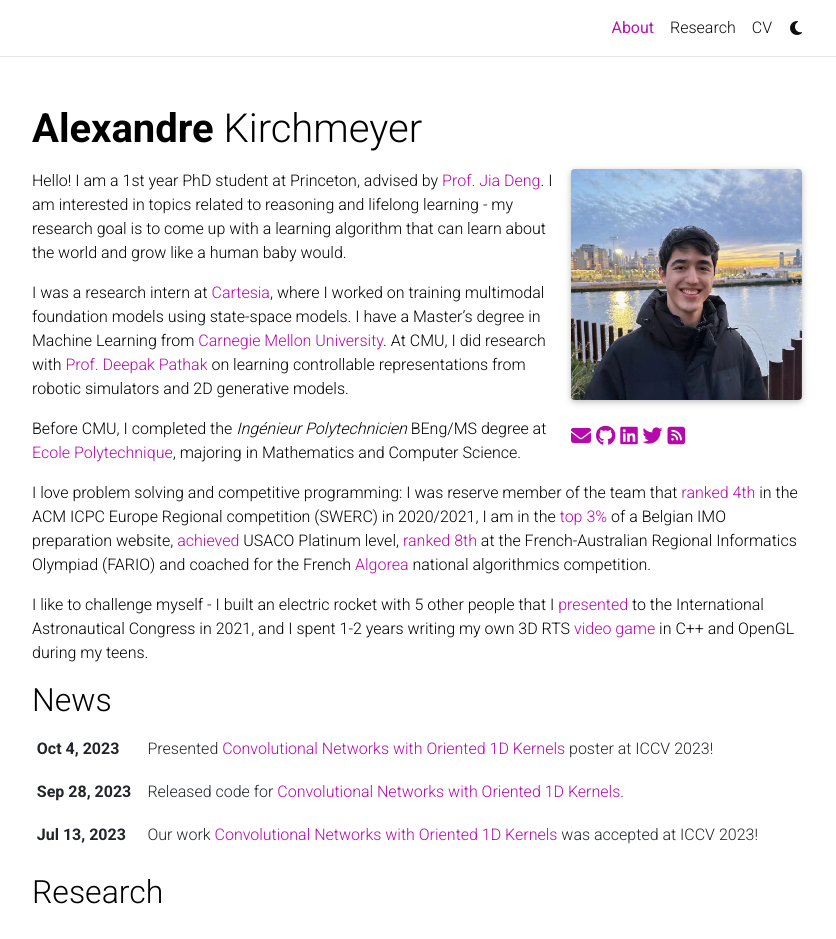
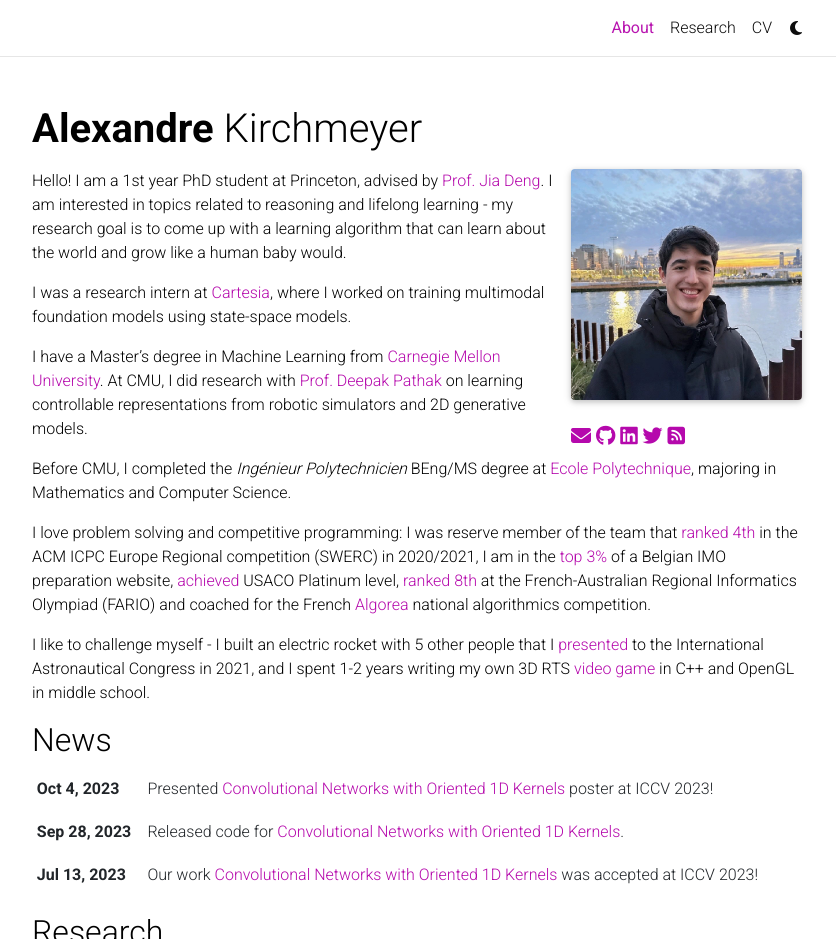
Before and after one commit to akirchmeyer/akirchmeyer, a Jekyll site: the page built from _pages/about.md, in a window 1280 px wide and 1153 px high, cut to the strip 0-939 px from the top of the window. Shown: the whole strip, without its empty margins (223-1059 px from the left). Built offline with Jekyll 4.4.1, drawn with Linux system fonts in a browser that asks for light colours; full-size pictures stand in for the smaller copies a plugin makes; comment, search, counter and statistics services are not loaded; a style sheet for code colours, icons or effects is not loaded.

Commit message:
Update about.md

```diff
--- a/_pages/about.md
+++ b/_pages/about.md
@@ -21,13 +21,14 @@
 I am interested in topics related to reasoning and lifelong learning - my research goal is to come up with a learning algorithm that can learn about the world and grow like a human baby would.
 
 I was a research intern at [Cartesia](https://cartesia.ai/), where I worked on training multimodal foundation models using state-space models.
+
 I have a Master's degree in Machine Learning from [Carnegie Mellon University](https://www.ml.cmu.edu). At CMU, I did research with [Prof. Deepak Pathak](https://www.cs.cmu.edu/~dpathak) on learning controllable representations from robotic simulators and 2D generative models.
 
 Before CMU, I completed the [_Ingénieur Polytechnicien_](https://programmes.polytechnique.edu/en/ingenieur-polytechnicien-program/ingenieur-polytechnicien-program) BEng/MS degree at [Ecole Polytechnique](https://www.polytechnique.edu), majoring in Mathematics and Computer Science.
 
 I love problem solving and competitive programming: I was reserve member of the team that [ranked 4th](https://swerc.eu/2020/theme/scoreboard/index.html) in the ACM ICPC Europe Regional competition (SWERC) in 2020/2021, I am in the [top 3%](https://www.mathraining.be/users/363) of a Belgian IMO preparation website, [achieved](http://www.usaco.org/current/data/dec16_gold_results.html) USACO Platinum level, [ranked 8th](https://orac.amt.edu.au/fario/fario17results.html) at the French-Australian Regional Informatics Olympiad (FARIO) and coached for the French [Algorea](https://algorea.org) national algorithmics competition.
 
-I like to challenge myself - I built an electric rocket with 5 other people that I [presented](https://iafastro.directory/iac/paper/id/64940/summary/) to the International Astronautical Congress in 2021, and I spent 1-2 years writing my own 3D RTS [video game](https://bitbucket.org/akirchmeyer/tactics-4/commits/branch/r3) in C++ and OpenGL during my teens.
+I like to challenge myself - I built an electric rocket with 5 other people that I [presented](https://iafastro.directory/iac/paper/id/64940/summary/) to the International Astronautical Congress in 2021, and I spent 1-2 years writing my own 3D RTS [video game](https://bitbucket.org/akirchmeyer/astrowars/src/master/) in C++ and OpenGL in middle school.
 
 <!--
 Some papers I find exciting and would like to explore include: [DreamCoder](https://arxiv.org/abs/2006.08381), [Voyager](https://arxiv.org/abs/2305.16291), [MuZero](https://arxiv.org/abs/1911.08265) and [Generalist Neural Algorithmic Learner](https://arxiv.org/abs/2209.11142).
```
